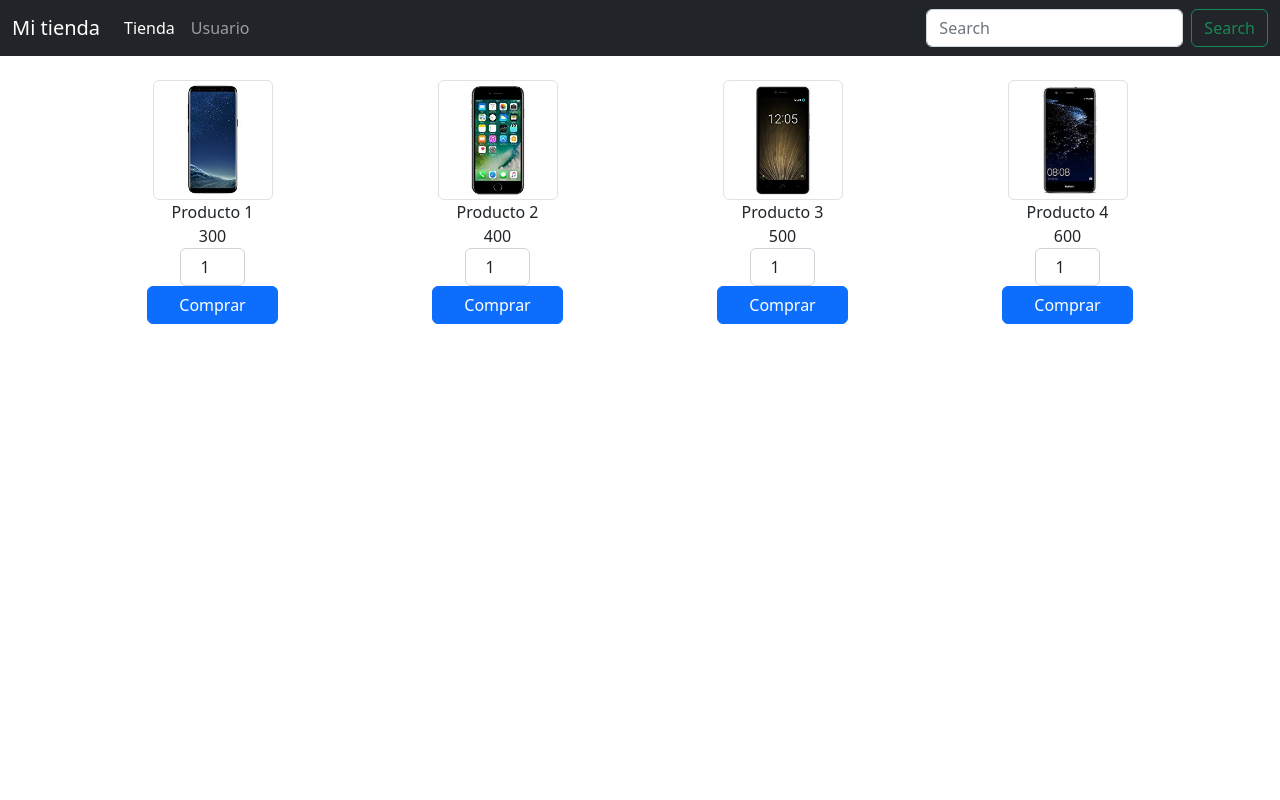
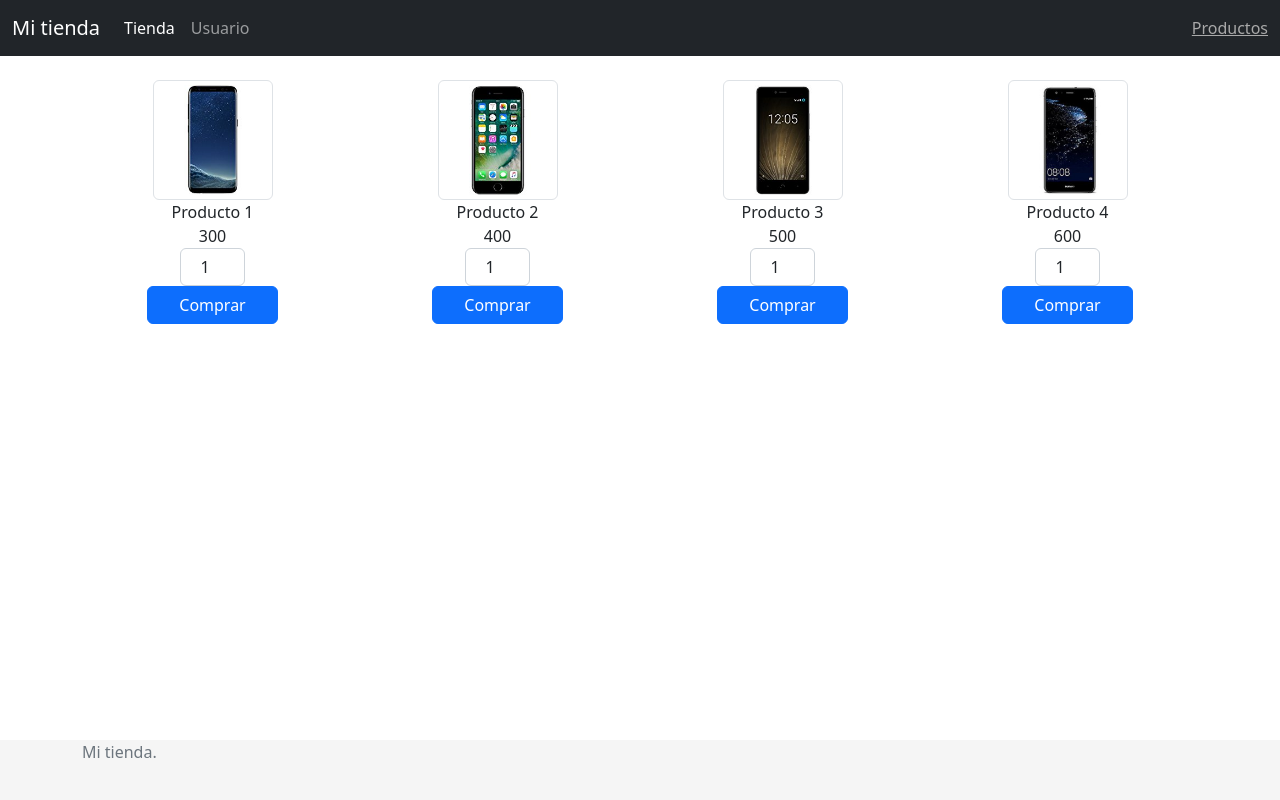
Before and after one commit to TWCAM-PLCV-FV/Tarea5-Tema1-Bootstrap, a plain HTML site: page index.html in a window 1280 px wide. Drawn offline with nearby package versions, Linux system fonts and the light colour scheme.

Commit message:
Commit inicial

```diff
--- a/index.html
+++ b/index.html
@@ -47,8 +47,7 @@
         </li>
       </ul>
       <form class="d-flex">
-        <input class="form-control me-2" type="search" placeholder="Search" aria-label="Search">
-        <button class="btn btn-outline-success" type="submit">Search</button>
+        <a class="nav-link-end">Productos</a>
       </form>
     </div>
   </div>
@@ -102,4 +101,11 @@
 <script src="https://cdn.jsdelivr.net/npm/bootstrap@5.2.1/dist/js/bootstrap.bundle.min.js" integrity="sha384-u1OknCvxWvY5kfmNBILK2hRnQC3Pr17a+RTT6rIHI7NnikvbZlHgTPOOmMi466C8" crossorigin="anonymous"></script>
 
 </body>
+
+<footer class="footer">
+  <div class="container">
+    <p class="text-muted">Mi tienda.</p>
+  </div>
+</footer>
+
 </html>
--- a/navbar-top.css
+++ b/navbar-top.css
@@ -1,4 +1,29 @@
 .centrado{
     margin:auto;
-    text-align: center;
+    text-align
+    : center;
+}
+
+.footer {
+    position: absolute;
+    bottom: 0;
+    width: 100%;
+    /* Altura del footer */
+    height: 60px;
+    background-color: #f5f5f5;
+}
+
+@media (max‐width: 576px) {
+    .footer {
+        position: relative;
+        bottom: 0;
+        width: 100%;
+        /* Altura del footer */
+        height: 60px;
+        background‐color: #f5f5f5;
     }
+}
+
+.nav-link-end{
+    color: darkgrey;
+}
```
